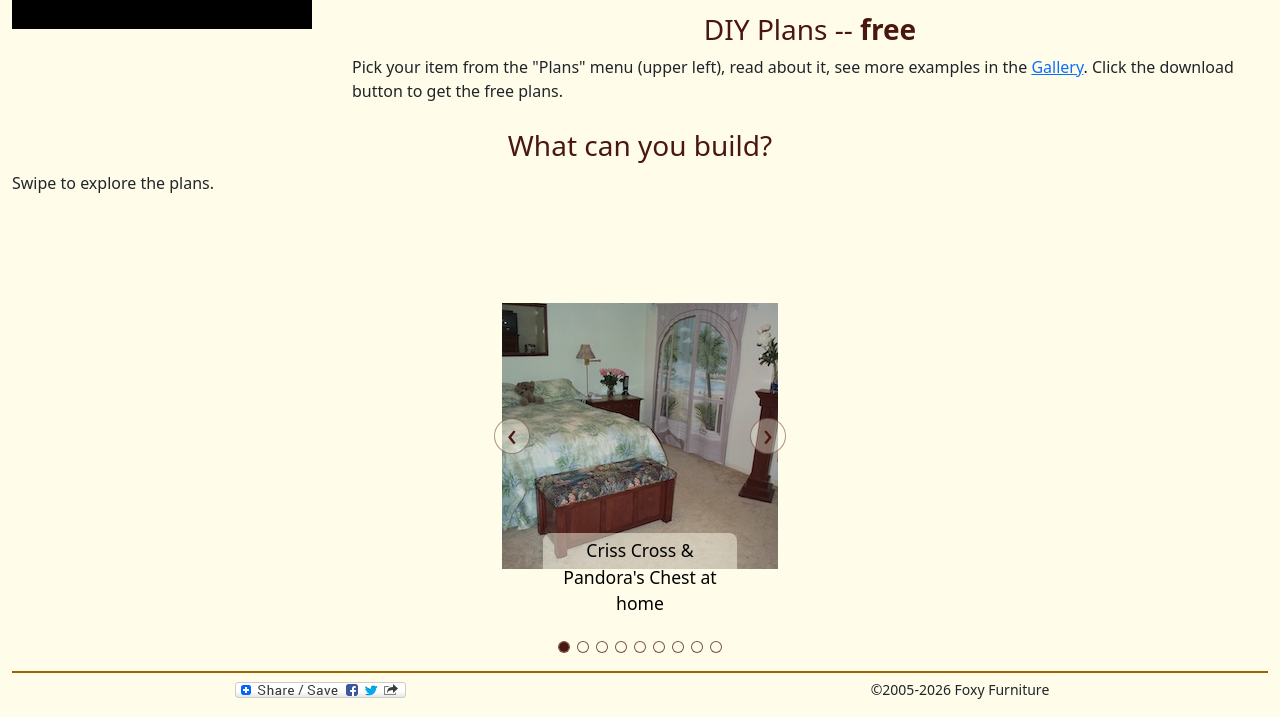
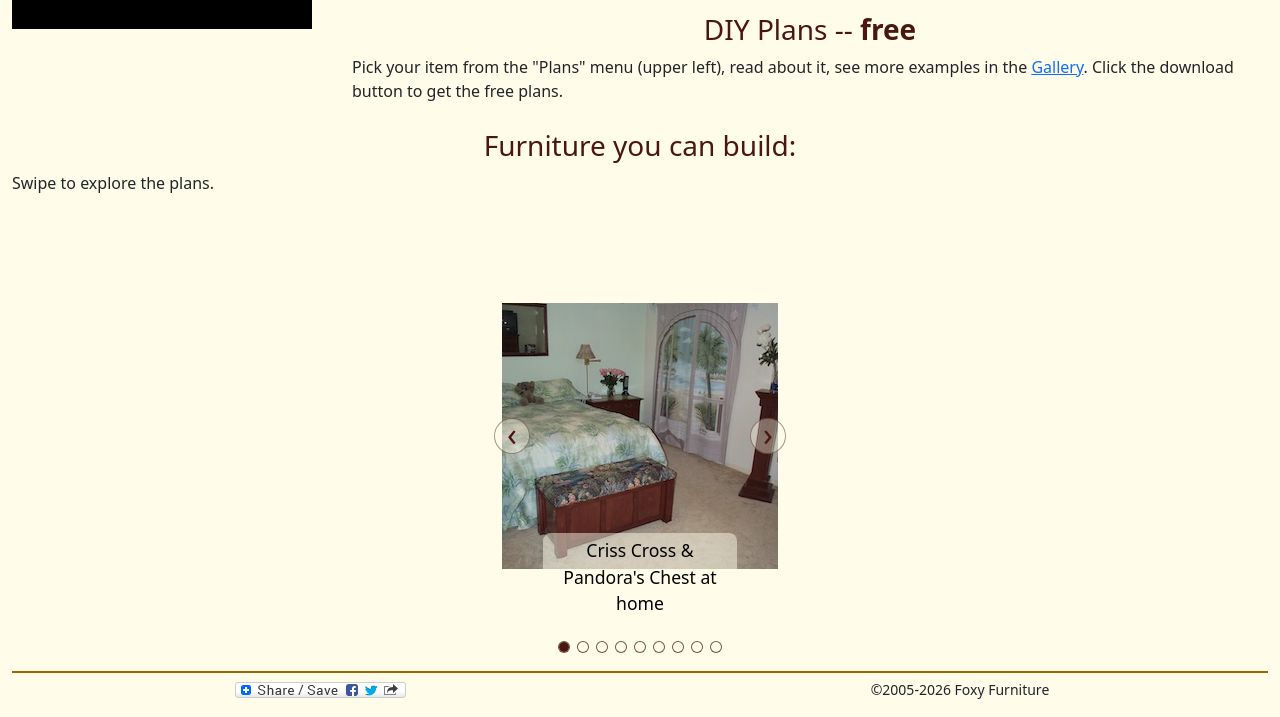
Before and after one commit to kgomara/FoxyFurniture, a plain HTML site: page index.html in a window 1280 px wide. Shown: the part 174-891 px from the top of the page. Drawn offline with nearby package versions, Linux system fonts and the light colour scheme; grey boxes are pictures that could not be loaded.

Commit message:
#49 Wording change on Home
Old way sounded like a challenge.

```diff
--- a/index.html
+++ b/index.html
@@ -59,7 +59,7 @@
 				<div class="row ff-section-gap">
 					<div class="col-12">
 						<h3 class="text-center">
-							What can you build?
+							Furniture you can build:
 						</h3>
 						<p>Swipe to explore the plans.</p>
 					</div>
```
Also changed, not shown: gallery-home-dungeon.html (+1 -2 lines).
